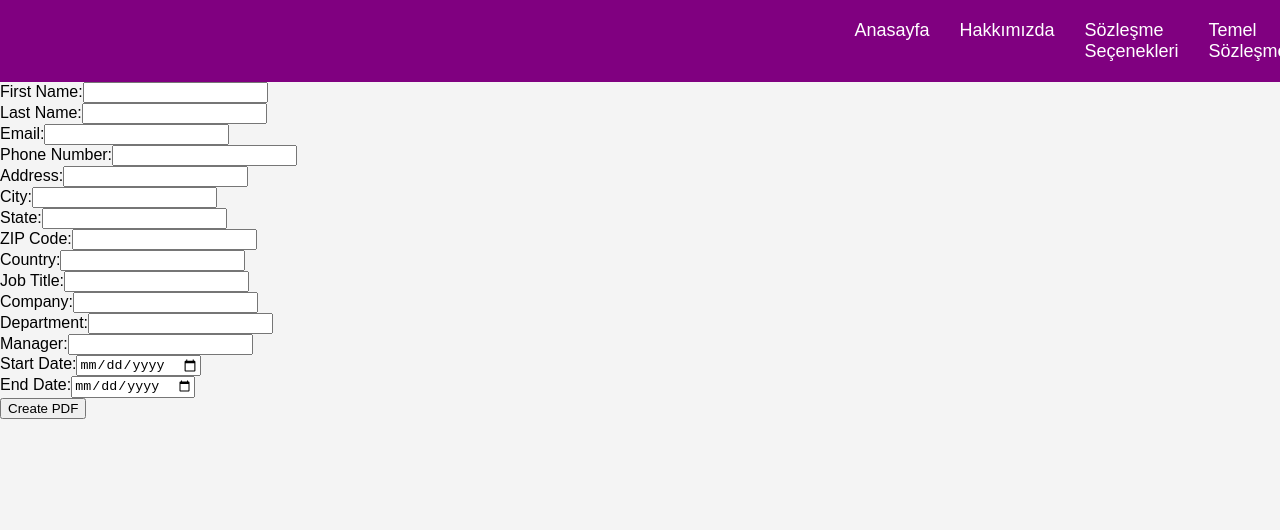
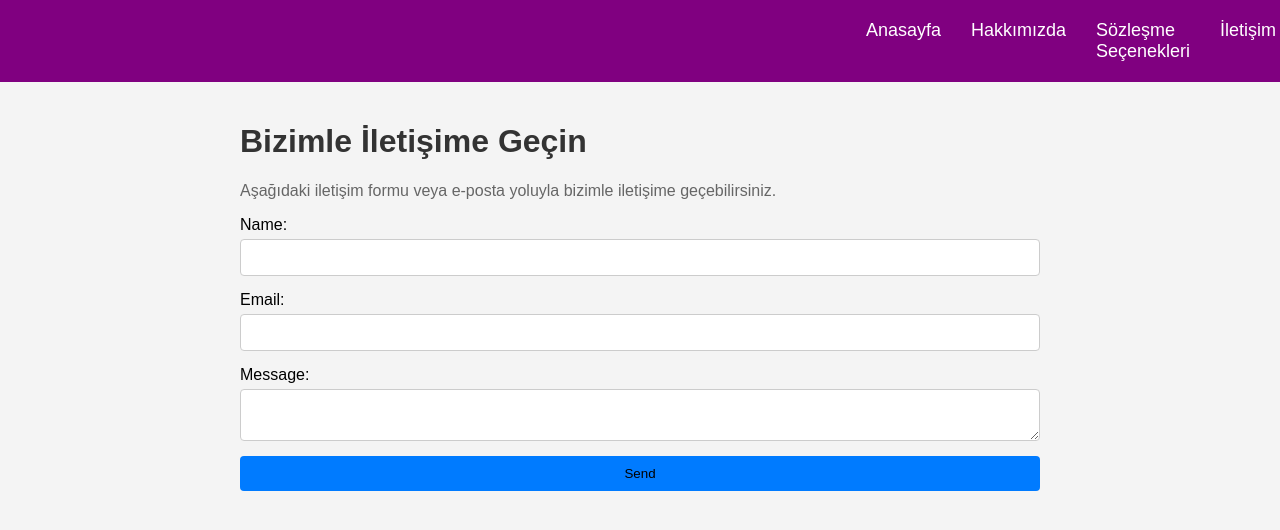
Before and after one commit to mehmetenesaydin/1august, a React (Vite) app in the folder 1august.client/: page /contact in a window 1280 px wide. Shown: the top 530 px of the page. Built offline with nearby package versions, Linux system fonts and the light colour scheme.

Commit message:
Projenin son çalışan hali

```diff
--- a/1august.client/src/App.tsx
+++ b/1august.client/src/App.tsx
@@ -17,7 +17,7 @@ const App: React.FC = () => {
                     <li><Link to="/">Anasayfa</Link></li>
                     <li><Link to="/about">Hakkımızda</Link></li>
                     <li><Link to="/services">Sözleşme Seçenekleri</Link></li>
-                    <li><Link to="/contact">Temel Sözleşme</Link></li>
+                    <li><Link to="/contact">İletişim</Link></li>
                     <li><Link to="/faq">FAQ</Link></li>
                     <li><Link to="/download-contract">Download Contract</Link></li> {/* Yeni bağlantı */}
                 </ul>
--- a/1august.client/src/pages/Contact.tsx
+++ b/1august.client/src/pages/Contact.tsx
@@ -1,247 +1,53 @@
 import React, { useState } from 'react';
+import '../App.css'; // CSS dosyasını import et
 
-interface FormData {
-    firstName: string;
-    lastName: string;
-    email: string;
-    phoneNumber: string;
-    address: string;
-    city: string;
-    state: string;
-    zipCode: string;
-    country: string;
-    jobTitle: string;
-    company: string;
-    department: string;
-    manager: string;
-    startDate: string;
-    endDate: string;
-}
-
-const FormComponent: React.FC = () => {
-    const [formData, setFormData] = useState<FormData>({
-        firstName: '',
-        lastName: '',
+const Contact: React.FC = () => {
+    const [formData, setFormData] = useState({
+        name: '',
         email: '',
-        phoneNumber: '',
-        address: '',
-        city: '',
-        state: '',
-        zipCode: '',
-        country: '',
-        jobTitle: '',
-        company: '',
-        department: '',
-        manager: '',
-        startDate: '',
-        endDate: '',
+        message: ''
     });
 
-    const handleChange = (e: React.ChangeEvent<HTMLInputElement>) => {
+    const handleChange = (e: React.ChangeEvent<HTMLInputElement | HTMLTextAreaElement>) => {
         const { name, value } = e.target;
-        setFormData((prevFormData) => ({
-            ...prevFormData,
-            [name]: value,
-        }));
+        setFormData({ ...formData, [name]: value });
     };
 
-    const handleSubmit = async (e: React.FormEvent) => {
+    const handleSubmit = (e: React.FormEvent<HTMLFormElement>) => {
         e.preventDefault();
+        console.log(JSON.stringify(formData));
 
-        try {
-            const response = await fetch('http://localhost:5000/api/create-pdf', {
-                method: 'POST',
-                headers: {
-                    'Content-Type': 'application/json',
-                },
-                body: JSON.stringify(formData),
-            });
-
-            if (response.ok) {
-                const blob = await response.blob();
-                const url = window.URL.createObjectURL(blob);
-                const link = document.createElement('a');
-                link.href = url;
-                link.download = 'generated.pdf';
-                link.click();
-            } else {
-                console.error('Failed to create PDF');
-            }
-        } catch (error) {
-            console.error('Error:', error);
-        }
+        // API'ye POST isteği göndermek için örnek fetch isteği
+        fetch('https://api.example.com/contact', {
+            method: 'POST',
+            headers: {
+                'Content-Type': 'application/json'
+            },
+            body: JSON.stringify(formData)
+        })
+            .then(response => response.json())
+            .then(data => console.log('Success:', data))
+            .catch(error => console.error('Error:', error));
     };
 
     return (
-        <form onSubmit={handleSubmit}>
-            <div>
-                <label>
-                    First Name:
-                    <input
-                        type="text"
-                        name="firstName"
-                        value={formData.firstName}
-                        onChange={handleChange}
-                    />
-                </label>
-            </div>
-            <div>
-                <label>
-                    Last Name:
-                    <input
-                        type="text"
-                        name="lastName"
-                        value={formData.lastName}
-                        onChange={handleChange}
-                    />
-                </label>
-            </div>
-            <div>
-                <label>
-                    Email:
-                    <input
-                        type="email"
-                        name="email"
-                        value={formData.email}
-                        onChange={handleChange}
-                    />
-                </label>
-            </div>
-            <div>
-                <label>
-                    Phone Number:
-                    <input
-                        type="tel"
-                        name="phoneNumber"
-                        value={formData.phoneNumber}
-                        onChange={handleChange}
-                    />
-                </label>
-            </div>
-            <div>
-                <label>
-                    Address:
-                    <input
-                        type="text"
-                        name="address"
-                        value={formData.address}
-                        onChange={handleChange}
-                    />
-                </label>
-            </div>
-            <div>
-                <label>
-                    City:
-                    <input
-                        type="text"
-                        name="city"
-                        value={formData.city}
-                        onChange={handleChange}
-                    />
-                </label>
-            </div>
-            <div>
-                <label>
-                    State:
-                    <input
-                        type="text"
-                        name="state"
-                        value={formData.state}
-                        onChange={handleChange}
-                    />
-                </label>
-            </div>
-            <div>
-                <label>
-                    ZIP Code:
-                    <input
-                        type="text"
-                        name="zipCode"
-                        value={formData.zipCode}
-                        onChange={handleChange}
-                    />
-                </label>
-            </div>
-            <div>
-                <label>
-                    Country:
-                    <input
-                        type="text"
-                        name="country"
-                        value={formData.country}
-                        onChange={handleChange}
-                    />
-                </label>
-            </div>
-            <div>
-                <label>
-                    Job Title:
-                    <input
-                        type="text"
-                        name="jobTitle"
-                        value={formData.jobTitle}
-                        onChange={handleChange}
-                    />
-                </label>
-            </div>
-            <div>
-                <label>
-                    Company:
-                    <input
-                        type="text"
-                        name="company"
-                        value={formData.company}
-                        onChange={handleChange}
-                    />
-                </label>
-            </div>
-            <div>
-                <label>
-                    Department:
-                    <input
-                        type="text"
-                        name="department"
-                        value={formData.department}
-                        onChange={handleChange}
-                    />
-                </label>
-            </div>
-            <div>
-                <label>
-                    Manager:
-                    <input
-                        type="text"
-                        name="manager"
-                        value={formData.manager}
-                        onChange={handleChange}
-                    />
-                </label>
-            </div>
-            <div>
-                <label>
-                    Start Date:
-                    <input
-                        type="date"
-                        name="startDate"
-                        value={formData.startDate}
-                        onChange={handleChange}
-                    />
-                </label>
-            </div>
-            <div>
-                <label>
-                    End Date:
-                    <input
-                        type="date"
-                        name="endDate"
-                        value={formData.endDate}
-                        onChange={handleChange}
-                    />
-                </label>
-            </div>
-            <button type="submit">Create PDF</button>
-        </form>
+        <div className="contact-container">
+            <h1>Bizimle İletişime Geçin</h1>
+            <p>Aşağıdaki iletişim formu veya e-posta yoluyla bizimle iletişime geçebilirsiniz.</p>
+            <form onSubmit={handleSubmit}>
+                <label htmlFor="name">Name: </label>
+                <input type="text" id="name" name="name" value={formData.name} onChange={handleChange} />
+
+                <label htmlFor="email">Email: </label>
+                <input type="email" id="email" name="email" value={formData.email} onChange={handleChange} />
+
+                <label htmlFor="message">Message: </label>
+                <textarea id="message" name="message" value={formData.message} onChange={handleChange}></textarea>
+
+                <button type="submit">Send</button>
+            </form>
+        </div>
     );
 };
 
-export default FormComponent;
+export default Contact;
```
